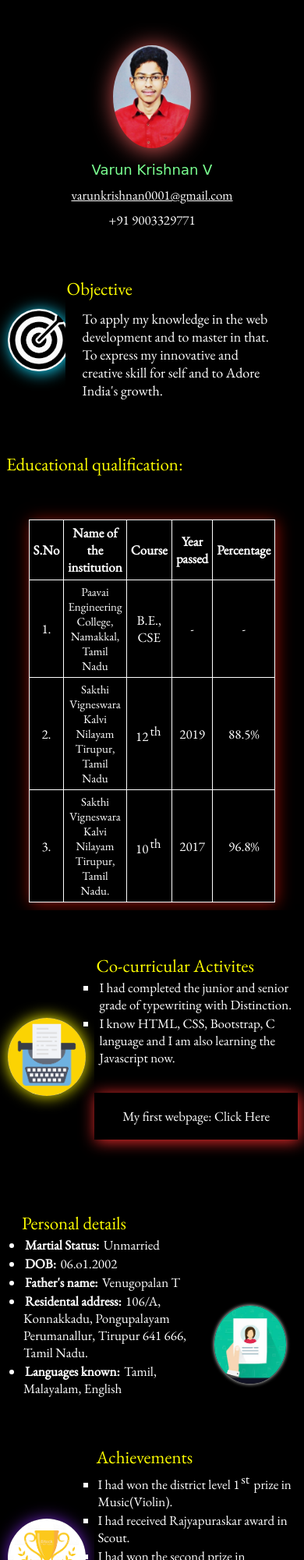
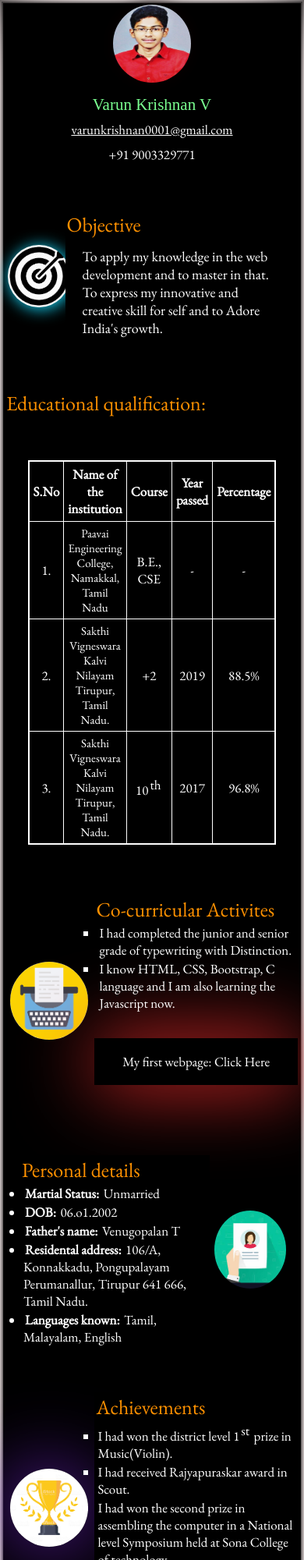
Before and after one commit to VarunKrishnanV/resume, a plain HTML site: page index.html in a window 390 px wide. Shown: the top 2000 px of the page at 78% size. Drawn offline with nearby package versions, Linux system fonts and the light colour scheme; a web font is replaced by a local one.

Commit message:
Add files via upload

```diff
--- a/index.html
+++ b/index.html
@@ -11,9 +11,6 @@
 </head>
 <body>
 <!-- ----------------------------------------- -->
-<div class="empty">
-
-</div>
    <div class="contact">
     <img class="myphoto" src="myphoto.png" alt="MyPhoto" title="Varun Krishnan V">
     <p>
@@ -55,6 +52,7 @@
 
         </tr>
 
+
         <tr>
             <td>1.</td>
             <td class="inst">Paavai Engineering College, Namakkal, Tamil Nadu</td>
@@ -62,26 +60,28 @@
             <td>-</td>
             <td>- </td>
         </tr>
-            <tr>
 
         <tr>
             <td>2.</td>
             <td class="inst">Sakthi Vigneswara Kalvi Nilayam
-            Tirupur, Tamil Nadu   </td>
-            <td>12<sup>th</sup></td>
+                Tirupur, Tamil Nadu.
+            </td>
+            <td>+2</td>
             <td>2019</td>
             <td>88.5%</td>
         </tr>
 
         <tr>
             <td>3.</td>
-            <td class="inst">Sakthi Vigneswara Kalvi Nilayam
+            <td  class="inst">Sakthi Vigneswara Kalvi Nilayam
                 Tirupur, Tamil Nadu.
             </td>
             <td>10<sup>th</sup></td>
             <td>2017</td>
             <td>96.8%</td>
         </tr>
+
+
 
     </table>
 </div>
--- a/style.css
+++ b/style.css
@@ -155,10 +155,13 @@ th,td{
 .achievements .co2{
     box-shadow: none;
     text-align: left;
+    align-self: center;
 }
 
 .achievements .co1{
     box-shadow: none;
+    justify-self: center;
+    align-self: center;
 
 }
 .achieve{
@@ -216,7 +219,7 @@ th,td{
 /* ----------------------------------- */
 /* ----------------------------------- */
 /* ----------------------------------- */
-@media only screen and (max-width:800px){
+@media only screen and (max-width:900px){
     *{
         padding: 0;
         margin: 2px;
@@ -224,25 +227,31 @@ th,td{
         box-sizing: border-box;
         font-family: 'EB Garamond', serif;
         font-size: 17px;
-        color: white;
-        background-color: black;
+        /* color: white; */
+        background-color:black;
+
+
+    }
+
+    body, html{
+        box-shadow: 0px 0px 100px rgb(255, 242, 242);
     }
     .contact{
         text-align: center;
         line-height: 30px;
     }
     .name{
-        font-size: 18px;
+        font-size: 21px;
         text-decoration: none;
-        font-family: cursive, 'Times New Roman', Times, serif;
+        font-family: 'Times New Roman', Times, serif;
         font-weight: 10px;
     }
     .myphoto{
         width: 100px;
-        height: auto;
+        height: 100px;
         outline: none;
         border-radius: 100%;
-        box-shadow: 2px 2px 30px rgb(233, 93, 93);
+        box-shadow: 0px 0px 20px rgb(10, 0, 0);
     }
     .mymail{
         color: black;
@@ -267,10 +276,9 @@ th,td{
 
     .head{
         font-size: 23px;
-text
-
 
     }
+
     .objectivelogo{
         height: 80px;
         weight: 80px;
@@ -286,9 +294,9 @@ text
     .edu{
         font-size: 16px ;
         margin: 10px auto;
-        border:0px solid white;
+        border:2px solid white;
         border-collapse: collapse;
-        box-shadow: 2px 2px 20px rgb(146, 14, 4);
+        box-shadow: none;
         width: 80%;
         text-align: center;
         margin-top: 10px;
@@ -299,25 +307,22 @@ text
     th,td{
         padding:5px
     }
-
-.inst{
-font-size:15px;
-
-}
-
+    .inst{
+        font-size: 15px;
+    }
     /* -----------------------------cocurricular------------------------------- */
 
     .typewriter{
         width: auto;
         height: 100px;
         border-radius: 100%;
-        box-shadow: 0px 0px 20px rgb(255, 251, 2);
+        box-shadow: none;
         margin-top: auto;
         margin-bottom: auto;
     }
     /* ------------------------------ */
     .work{
-        box-shadow: 2px 2px 20px rgb(253, 47, 47);
+        box-shadow: 0px 0px  100px rgb(253, 47, 47);
         width: auto;
         margin: 0 auto;
         height: 60px;
@@ -343,9 +348,9 @@ font-size:15px;
     /* ----------------Extra curricular---------------------- */
     .karate{
         border-radius: 100%;
-        width: auto;
-        height: 100px;
-        box-shadow: 0px 0px 20px khaki;
+        width: 100px;
+        height: auto;
+        box-shadow: none;
         align-items: center;
     }
     /* ------------------------hobbies--------------------------------- */
@@ -391,13 +396,14 @@ font-size:15px;
     .achievements .co1{
         box-shadow: none;
         align-self: center;
+        justify-self: center;
 
     }
     .achieve{
         width: 100px;
         height: 100px;
         border-radius: 100%;
-        box-shadow:0px 0px 20px  rgb(108, 35, 192);
+        box-shadow:0px 0px 100px  rgb(108, 35, 192);
         align-self: center;
     }
     .achievements ul li{
@@ -411,8 +417,8 @@ font-size:15px;
         border-radius: 100%;
         width: auto;
         height: 100px;
-        box-shadow:0px 0px 5px  rgb(255, 255, 255);
-        position: absolute;
+        box-shadow:none;
+
 
     }
 
@@ -421,4 +427,7 @@ font-size:15px;
         height: 50px;
     }
 
-}
+    .head{
+        font-size: 26px;
+        color: rgb(255, 145, 0);
+    }
```
Lines whose indentation alone changed are shown as unchanged.
